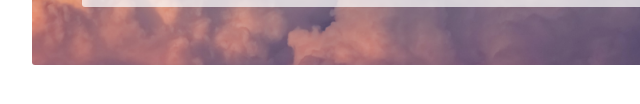
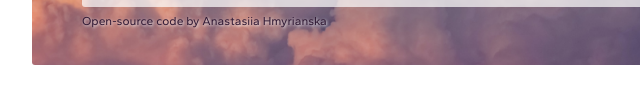
Before and after one commit to AHmyrianska/Challenge, a plain HTML site: page index.html in a window 1280 px wide. Shown: the part 310-414 px from the top of the page, 258-898 px from the left. Drawn offline with nearby package versions, Linux system fonts and the light colour scheme; no server answers.

Commit message:
Added a link to GitHub repository

```diff
--- a/index.html
+++ b/index.html
@@ -97,7 +97,8 @@
             </div>
           </div>
         </div>
-      </div>
+
+      </div><div class="footer"><a href="https://github.com/AHmyrianska/Challenge">Open-source code</a> by Anastasiia Hmyrianska</div>
     </div>
     <script src="src/index.js"></script>
   </body>
--- a/src/styles.css
+++ b/src/styles.css
@@ -157,6 +157,15 @@ a:hover {
   top: -7px;
 }
 
+.footer {
+  color: rgb(48, 25, 52);
+  font-size: 12px;
+  text-shadow: 1px 1px 3px white;
+  position: relative;
+  left: 50px;
+  top: 55px;
+}
+
 #clouds {
   text-transform: capitalize;
 }
```
